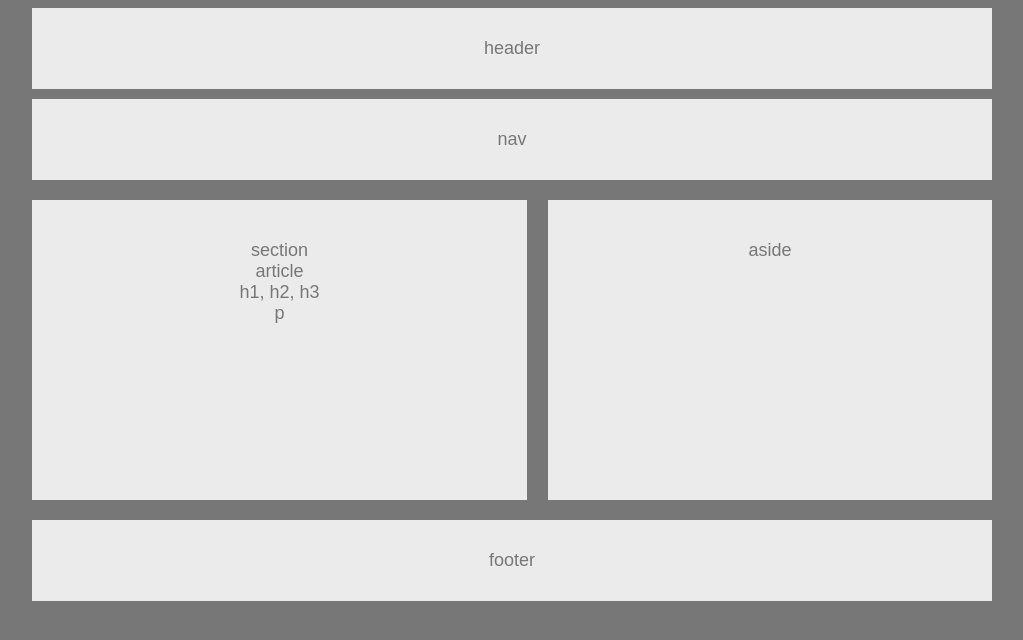
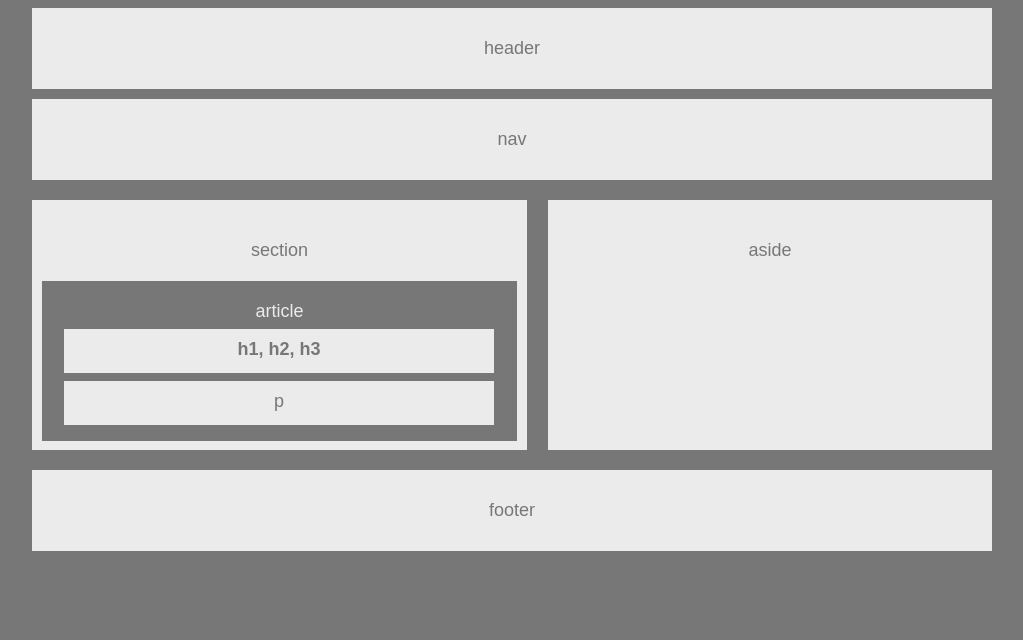
Before and after one commit to emmajudge/HW-Wireframe, a plain HTML site: page index.html in a window 1280 px wide. Shown: the whole page, without its empty margins (128-1151 px from the left). Drawn offline with Linux system fonts and the light colour scheme.

Commit message:
complete

```diff
--- a/index.html
+++ b/index.html
@@ -19,17 +19,18 @@
 
         <section>
             section
-            <div id="article">
+            <div class="article">
                 article
             </div>
 
-            <div id="h1, h2, h3">
-                h1, h2, h3
+            <div class="box-set">
+                <figure class="box box-1">h1, h2, h3</figure>
+                <figure class="box box-2">p</figure>
             </div>
 
-            <div id="p">
-                    p
-                </div>
+            <!-- <div class="p">
+                p
+            </div> -->
         </section>
 
         <aside>
--- a/style.css
+++ b/style.css
@@ -26,9 +26,67 @@
     background: #ebebeb;
     float: left;
     width: 495px;
-    height: 300px;
+    height: 250px;
     padding: 40px;
     margin-bottom: 20px;
+  }
+
+  .article{
+    color: #ebebeb;
+    background: #777;
+    height: 160px;
+    padding: 20px;
+    float: left;
+    width: 475px;
+    margin-left: -30px;
+    margin-top: 20px;
+  }
+
+  /* .h1{
+    color: #777;
+    background: #ebebeb;
+    float: left;
+    width: 450px;
+    margin-left: -40px;
+    margin-bottom: -125px;
+  }
+
+  .p{
+    color: #777;
+    background: #ebebeb;
+    float: left;
+    width: 450px;
+    margin-left: -40px;
+    margin-bottom: -125px;
+  } */
+
+  .box-set {
+    position: relative;
+    height: 80px;
+    background: transparent;
+    /* margin-left:  */
+  }
+
+  .box {
+    position: absolute;
+    width: 430px;
+    height: 44px;
+    background: #ebebeb;
+    color: #777;
+    padding: 10px;
+  }
+
+  .box-1 {
+    top: 50px;
+    left: -48px;
+    z-index: 10;
+    font-weight: bold;
+  }
+
+  .box-2 {
+    top: 102px;
+    left: -48px;
+    z-index: 10;
   }
 
   aside{
@@ -36,7 +94,7 @@
     float: right;
     width: 444px;
     padding: 40px;
-    height: 300px;
+    height: 250px;
   }
 
   footer{
```
